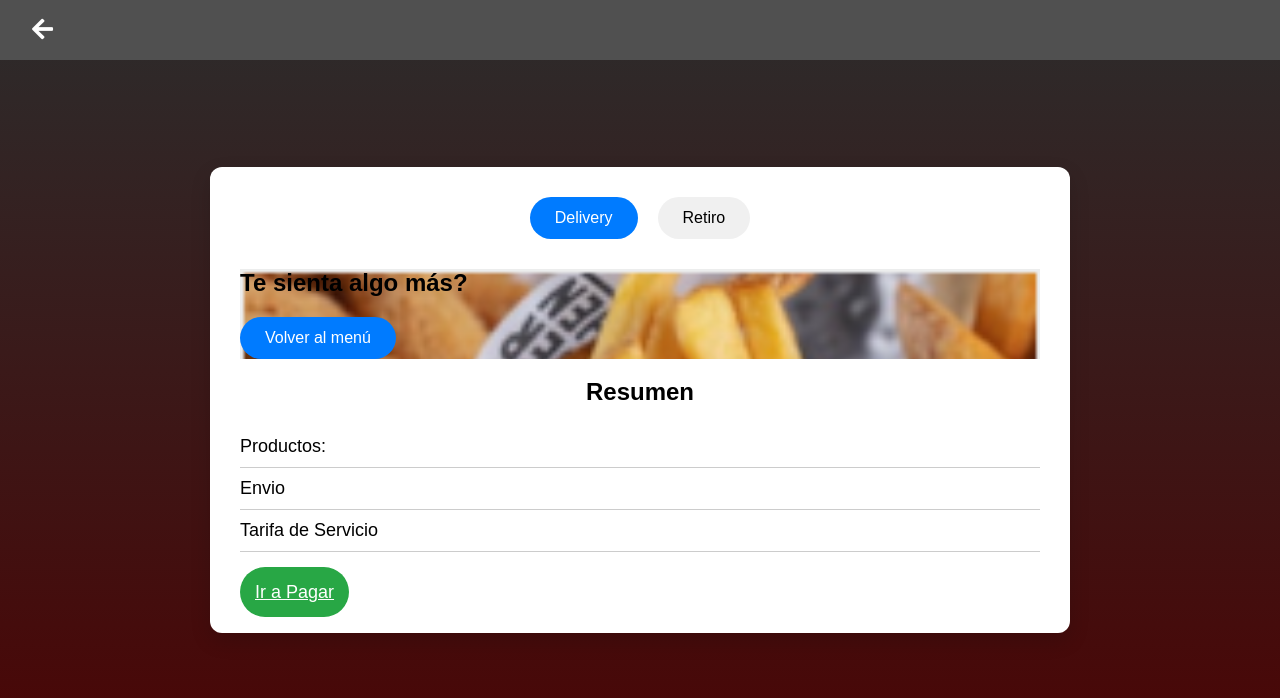
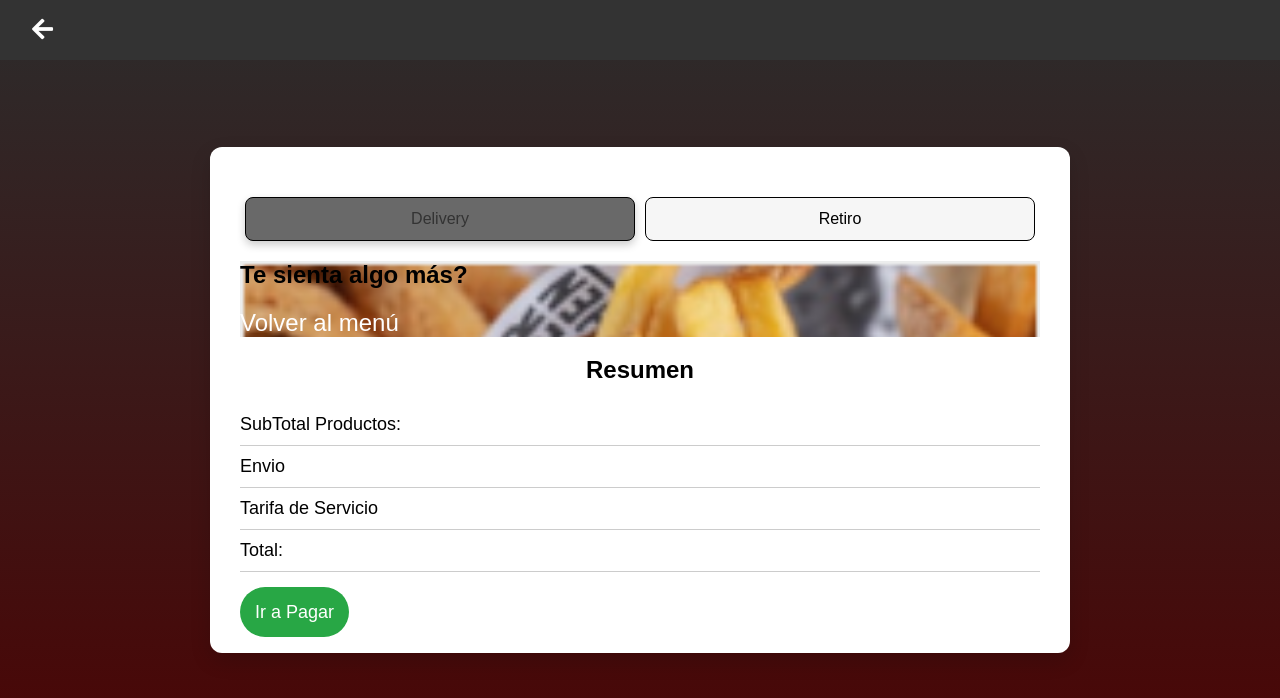
Before and after one commit to guelan14/paradigmas3TP1, a PHP site: page /pages/carrito.html in a window 1280 px wide. Shown: the top 698 px of the page. Run offline with PHP 8.4, Linux system fonts and the light colour scheme.

Commit message:
Agregando modelidades en carrito

```diff
--- a/css/carrito-header.css
+++ b/css/carrito-header.css
@@ -5,7 +5,7 @@
   left: 0;
   display: flex;
   align-items: center;
-  background-color: #505050;
+  background-color: #333333;
   padding-left: 1rem;
   padding: 1rem;
   padding-left: 2rem;
@@ -15,6 +15,33 @@
   font-size: 24px;
   color: #ffffff;
   text-decoration: none;
+  position: relative; /* Necesario para el efecto de movimiento */
+  transition: color 0.3s ease, transform 0.3s ease; /* Suaviza el cambio de color y movimiento */
+}
+
+.back-arrow i {
+  display: inline-block;
+  transition: transform 0.3s ease; /* Suaviza el movimiento del ícono */
+}
+
+.back-arrow:hover {
+  color: #ff4c4c; /* Cambia el color al pasar el cursor */
+}
+
+.back-arrow::after {
+  content: "";
+  position: absolute;
+  bottom: -3px;
+  left: 0;
+  right: 0;
+  height: 2px;
+  background-color: #ff4c4c;
+  transform: scaleX(0); /* Inicialmente la línea no es visible */
+  transition: transform 0.3s ease;
+}
+
+.back-arrow:hover::after {
+  transform: scaleX(1); /* Hace que la línea aparezca cuando se hace hover */
 }
 
 .back-arrow i {
--- a/css/carrito.css
+++ b/css/carrito.css
@@ -44,24 +44,39 @@ body {
   margin-bottom: 30px;
 }
 
+.cart-header {
+  display: flex;
+  justify-content: center;
+  align-items: center;
+  margin: 20px 0;
+}
+
 .mode-btn {
-  padding: 12px 25px;
-  margin: 0 10px;
+  padding: 12px 20px;
   font-size: 16px;
-  border: none;
-  border-radius: 50px;
-  background-color: #f0f0f0;
+  border: 1px solid #000000; /* Borde de 2px, sólido, color negro */
+  border-radius: 8px;
+  background-color: #f6f6f6;
+  color: #000000;
   cursor: pointer;
-  transition: background-color 0.3s;
+  transition: background-color 0.3s, box-shadow 0.3s;
+  flex: 1;
+  margin: 0 5px;
+  text-align: center;
+}
+
+.hidden {
+  display: none;
 }
 
 .mode-btn.active {
-  background-color: #007bff;
-  color: #fff;
+  background-color: #696969; /* Color para el botón activo */
+  color: #333333; /* Color del texto para el botón activo */
+  box-shadow: 0 4px 8px rgba(0, 0, 0, 0.2); /* Sombra para el botón activo */
 }
 
-.mode-btn:hover {
-  background-color: #0056b3;
+.mode-btn:not(.active):hover {
+  background-color: #464646; /* Color al pasar el cursor sobre el botón inactivo */
 }
 
 .cart-summary h2 {
@@ -97,6 +112,7 @@ body {
   cursor: pointer;
   text-align: center;
   transition: background-color 0.3s, transform 0.2s;
+  text-decoration: none;
 }
 
 .checkout-btn:hover {
--- a/css/index.css
+++ b/css/index.css
@@ -347,7 +347,7 @@ tr:nth-child(even) {
   }
 
   .menu-item {
-    width: 100%;
+    width: 60%;
   }
 
   .about-content img {
--- a/css/menu.css
+++ b/css/menu.css
@@ -310,6 +310,7 @@ html {
   transition: 0.2s;
   padding: 0.75rem 1.5rem;
   font-size: 1rem;
+  text-decoration: none;
 }
 
 .cancel-order:hover,
--- a/pages/carrito.html
+++ b/pages/carrito.html
@@ -11,6 +11,7 @@
       href="https://cdnjs.cloudflare.com/ajax/libs/font-awesome/5.15.4/css/all.min.css"
     />
   </head>
+
   <body>
     <header>
       <nav class="navbar">
@@ -35,20 +36,30 @@
 
         <div class="back-to-menu">
           <h2>Te sienta algo más?</h2>
-          <a href="#" class="btn-back">Volver al menú</a>
+          <a href="javascript:void(0);" class="back-arrow" onclick="goBack()"
+            >Volver al menú</a
+          >
         </div>
 
         <section class="cart-summary">
           <h2>Resumen</h2>
           <div class="total">
             <ul>
-              <li>Productos: <span id="cart-total-amount"></span></li>
+              <li>SubTotal Productos: <span id="cart-total-amount"></span></li>
               <li>Envio</li>
               <li>Tarifa de Servicio</li>
+              <li>Total: <span class="total-amount"></span></li>
             </ul>
           </div>
           <a href="confirmacion.html" id="checkout" class="checkout-btn"
             >Ir a Pagar</a
+          >
+          <!-- Botón de enviar orden (oculto por defecto) -->
+          <a
+            href="javascript:void(0);"
+            id="send-order"
+            class="checkout-btn hidden"
+            >Enviar Orden</a
           >
         </section>
       </div>
--- a/pages/tables.html
+++ b/pages/tables.html
@@ -52,7 +52,7 @@
           </a>
           <a href="menu.html?mode=local&table=7" class="table free">
             <img src="../imagenes/freeTable.svg" alt="Mesa Libre" />
-            <span class="table-number">Mesa 2</span>
+            <span class="table-number">Mesa 7</span>
           </a>
           <a href="menu.html?mode=local&table=8" class="table occupied">
             <img src="../imagenes/occupiedTable.svg" alt="Mesa Ocupada" />
--- a/scripts/carrito.js
+++ b/scripts/carrito.js
@@ -68,6 +68,7 @@ function loadCart() {
 function updateCartUI() {
   const cartItemsContainer = document.getElementById("cart-items");
   const cartTotalAmount = document.getElementById("cart-total-amount");
+  const subtotalAmount = document.querySelector(".total-amount"); // Selecciona el subtotal en el segundo contenedor
   cartItemsContainer.innerHTML = "";
 
   let total = 0;
@@ -95,18 +96,47 @@ function updateCartUI() {
   }
 
   cartTotalAmount.textContent = `$${total.toFixed(2)}`;
+  subtotalAmount.textContent = `$${total.toFixed(2)}`;
 }
-
-// Cargar carrito cuando el documento esté listo
-document.addEventListener("DOMContentLoaded", loadCart);
+loadCart();
 
 // Event listener para cancelar la orden
 document.addEventListener("DOMContentLoaded", function () {
-  document
-    .querySelector(".cancel-order")
-    .addEventListener("click", function () {
-      if (confirm("¿Estás seguro de que deseas cancelar?")) {
-        clearCart();
-      }
-    });
+  const deliveryButton = document.getElementById("delivery");
+  const pickupButton = document.getElementById("pickup");
+  const cartHeader = document.querySelector(".cart-header");
+  const checkoutButton = document.getElementById("checkout");
+  const sendOrderButton = document.getElementById("send-order");
+
+  // Función para manejar el modo según la URL
+  function handleMode() {
+    const urlParams = new URLSearchParams(window.location.search);
+    const mode = urlParams.get("mode");
+
+    if (mode === "local") {
+      console.log("Modo Local Activado");
+      // Si el modo es local, oculta los botones de selección y muestra el botón de enviar orden
+      cartHeader.classList.add("hidden");
+      checkoutButton.classList.add("hidden");
+      sendOrderButton.classList.remove("hidden");
+    } else {
+      // Si el modo no es local, muestra los botones de selección y el botón de pago
+      cartHeader.classList.remove("hidden");
+      checkoutButton.classList.remove("hidden");
+      sendOrderButton.classList.add("hidden");
+    }
+  }
+
+  deliveryButton.addEventListener("click", () => {
+    deliveryButton.classList.add("active");
+    pickupButton.classList.remove("active");
+  });
+
+  pickupButton.addEventListener("click", () => {
+    pickupButton.classList.add("active");
+    deliveryButton.classList.remove("active");
+  });
+
+  // Llama a la función para manejar el modo
+  handleMode();
 });
```
Also changed, not shown: other parts of css/carrito.css (+43 -0 lines), css/header.css (+19 -1 lines), pages/confirmacion.html (+5 -3 lines), scripts/menu.js (+41 -0 lines), scripts/tables.js (added, +65 -0 lines), tables.json (added, +12 -0 lines).
